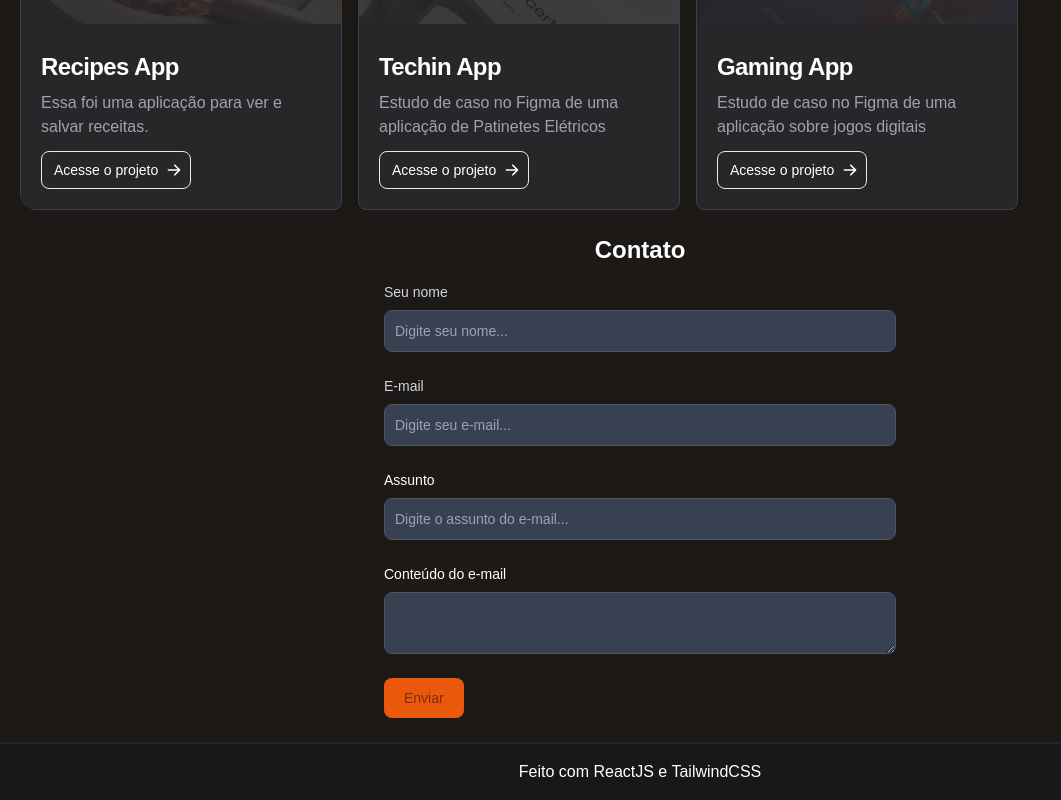
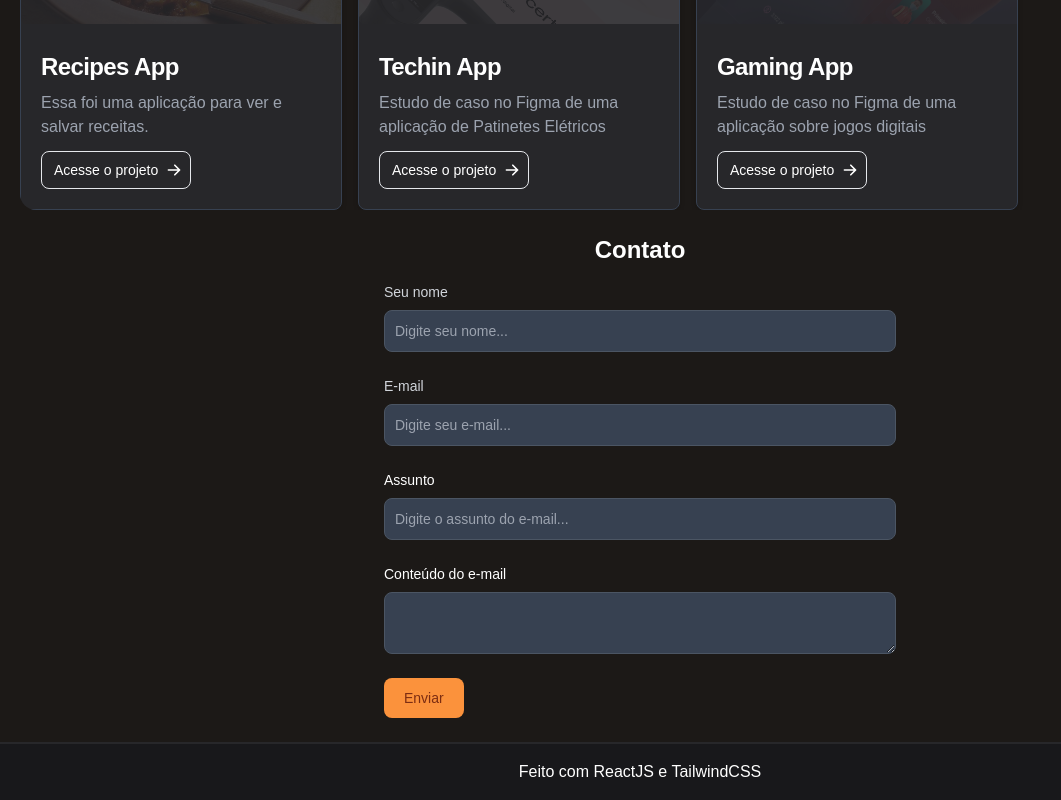
Before and after one commit to p-lacerda/apice-tech, a Next.js app: page / in a window 1280 px wide. Shown: the part 1369-2169 px from the top of the page, without its empty margins (0-1061 px from the left). Built offline with nearby package versions, Linux system fonts and the light colour scheme.

Commit message:
remove css light

```diff
--- a/components/Contact.jsx
+++ b/components/Contact.jsx
@@ -70,7 +70,7 @@ function Contact() {
         </div>
         <button
           type="submit"
-          className="text-orange-900 bg-orange-600 hover:bg-blue-800 focus:ring-4 focus:outline-none focus:ring-blue-300 font-medium rounded-lg text-sm w-full sm:w-auto px-5 py-2.5 text-center dark:bg-orange-400 dark:hover:bg-orange-300 dark:focus:ring-blue-800 mb-6"
+          className="text-orange-900 focus:ring-4 focus:outline-none font-medium rounded-lg text-sm w-full sm:w-auto px-5 py-2.5 text-center bg-orange-400 hover:bg-orange-300 focus:ring-blue-800 mb-6"
         >
           Enviar
         </button>
```
